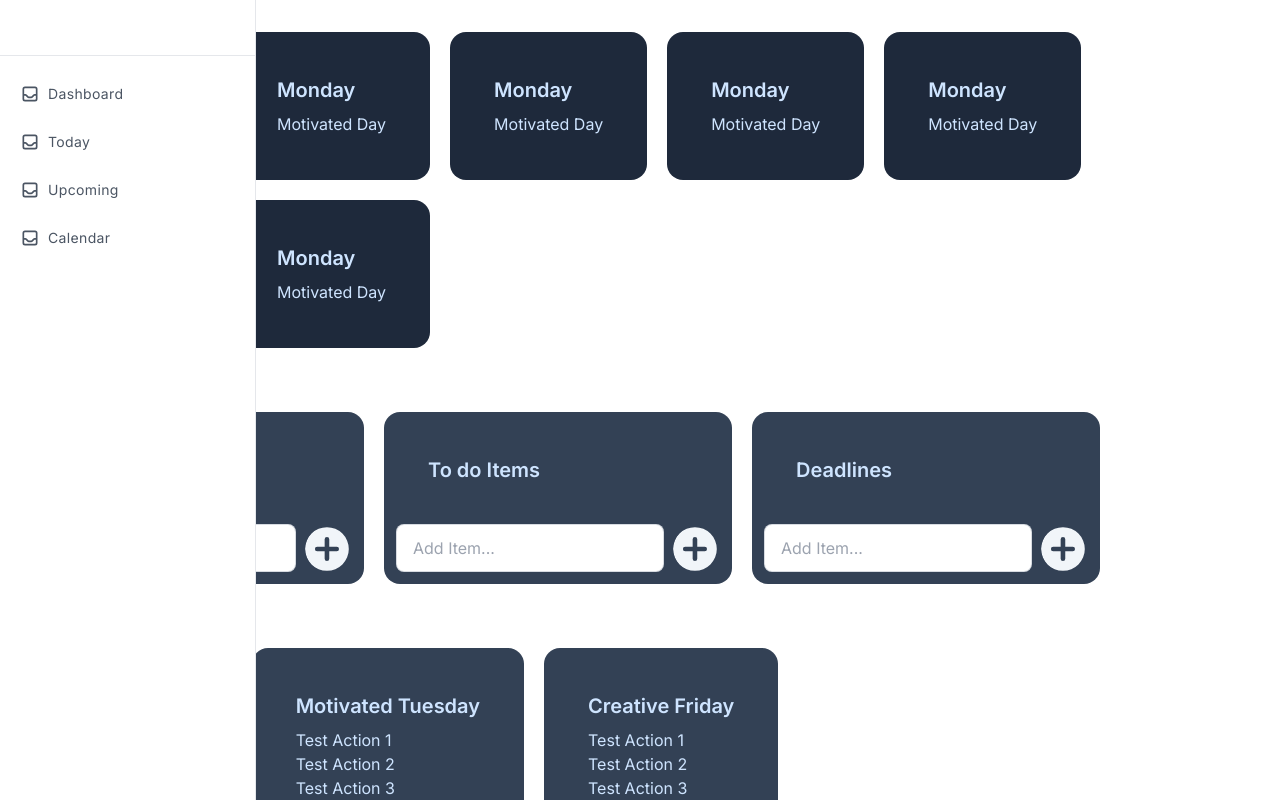
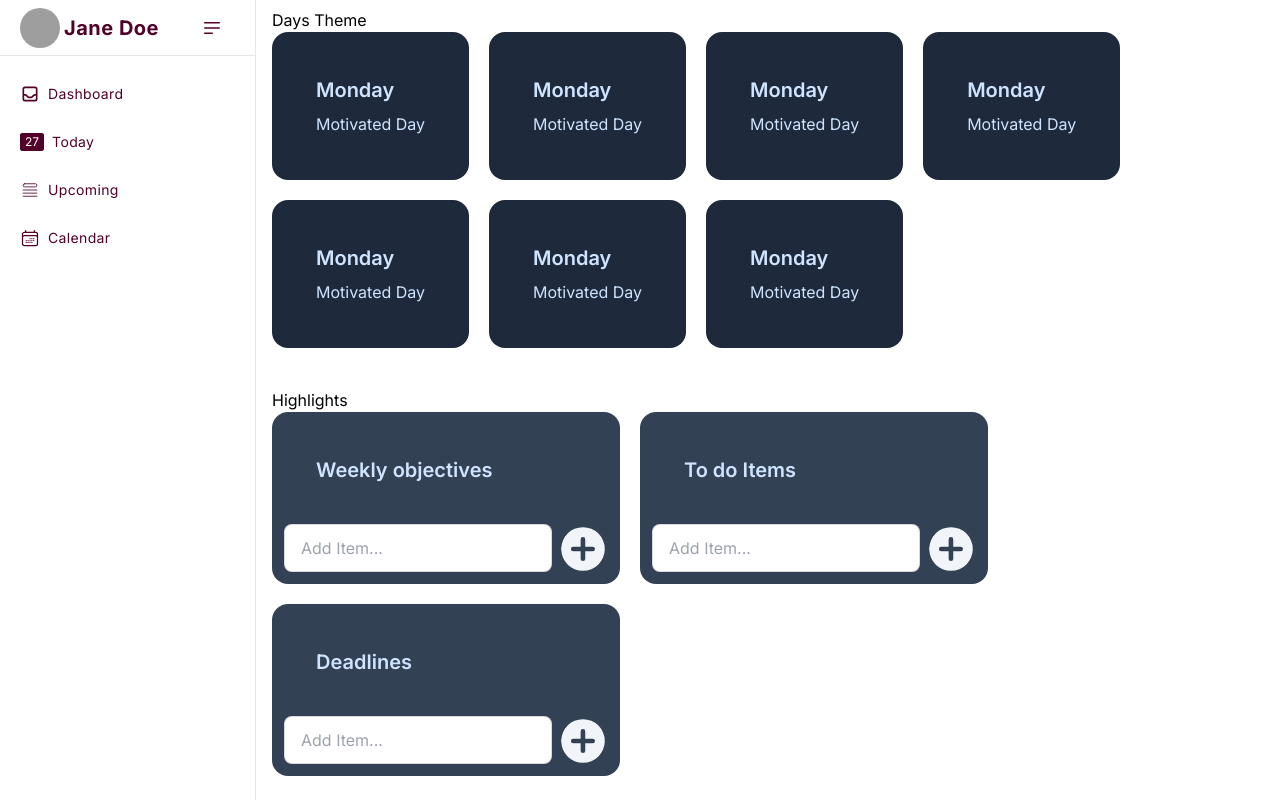
Before and after one commit to irfiacre/ontrackr, a Next.js app: page / in a window 1280 px wide. Shown: the top 800 px of the page. Built offline with nearby package versions, Linux system fonts and the light colour scheme; grey boxes are pictures that could not be loaded.

Commit message:
improve and define layout

```diff
--- a/app/components/LayoutCompmontents/Sidebar.tsx
+++ b/app/components/LayoutCompmontents/Sidebar.tsx
@@ -1,9 +1,12 @@
+/* eslint-disable @next/next/no-img-element */
 import React from "react";
+import Link from "next/link";
 
 const Sidebar = () => {
   const menuItems = [
     {
       title: "Dashboard",
+      link: "/",
       icon: (
         <path
           strokeLinecap="round"
@@ -15,51 +18,94 @@ const Sidebar = () => {
     },
     {
       title: "Today",
+      link: "/today",
+      icon: (
+        <span className="text-primary-dark-1 border border-primary-dark-1 rounded-sm text-xs px-1 py-0 bg-primary-dark-1 text-white">
+          {new Date().getDate()}
+        </span>
+      ),
+    },
+    {
+      title: "Upcoming",
+      link: "/week",
       icon: (
         <path
           strokeLinecap="round"
           strokeLinejoin="round"
-          strokeWidth="2"
-          d="M20 13V6a2 2 0 00-2-2H6a2 2 0 00-2 2v7m16 0v5a2 2 0 01-2 2H6a2 2 0 01-2-2v-5m16 0h-2.586a1 1 0 00-.707.293l-2.414 2.414a1 1 0 01-.707.293h-3.172a1 1 0 01-.707-.293l-2.414-2.414A1 1 0 006.586 13H4"
-        ></path>
-      ),
-    },
-    {
-      title: "Upcoming",
-      icon: (
-        <path
-          strokeLinecap="round"
-          strokeLinejoin="round"
-          strokeWidth="2"
-          d="M20 13V6a2 2 0 00-2-2H6a2 2 0 00-2 2v7m16 0v5a2 2 0 01-2 2H6a2 2 0 01-2-2v-5m16 0h-2.586a1 1 0 00-.707.293l-2.414 2.414a1 1 0 01-.707.293h-3.172a1 1 0 01-.707-.293l-2.414-2.414A1 1 0 006.586 13H4"
-        ></path>
+          d="M3.75 12h16.5m-16.5 3.75h16.5M3.75 19.5h16.5M5.625 4.5h12.75a1.875 1.875 0 0 1 0 3.75H5.625a1.875 1.875 0 0 1 0-3.75Z"
+        />
       ),
     },
     {
       title: "Calendar",
+      link: "/calendar",
       icon: (
+        <svg
+          xmlns="http://www.w3.org/2000/svg"
+          fill="none"
+          viewBox="0 0 24 24"
+          strokeWidth={1.5}
+          stroke="currentColor"
+          className="w-6 h-6"
+        >
           <path
             strokeLinecap="round"
             strokeLinejoin="round"
-          strokeWidth="2"
-          d="M20 13V6a2 2 0 00-2-2H6a2 2 0 00-2 2v7m16 0v5a2 2 0 01-2 2H6a2 2 0 01-2-2v-5m16 0h-2.586a1 1 0 00-.707.293l-2.414 2.414a1 1 0 01-.707.293h-3.172a1 1 0 01-.707-.293l-2.414-2.414A1 1 0 006.586 13H4"
-        ></path>
+            d="M6.75 3v2.25M17.25 3v2.25M3 18.75V7.5a2.25 2.25 0 0 1 2.25-2.25h13.5A2.25 2.25 0 0 1 21 7.5v11.25m-18 0A2.25 2.25 0 0 0 5.25 21h13.5A2.25 2.25 0 0 0 21 18.75m-18 0v-7.5A2.25 2.25 0 0 1 5.25 9h13.5A2.25 2.25 0 0 1 21 11.25v7.5m-9-6h.008v.008H12v-.008ZM12 15h.008v.008H12V15Zm0 2.25h.008v.008H12v-.008ZM9.75 15h.008v.008H9.75V15Zm0 2.25h.008v.008H9.75v-.008ZM7.5 15h.008v.008H7.5V15Zm0 2.25h.008v.008H7.5v-.008Zm6.75-4.5h.008v.008h-.008v-.008Zm0 2.25h.008v.008h-.008V15Zm0 2.25h.008v.008h-.008v-.008Zm2.25-4.5h.008v.008H16.5v-.008Zm0 2.25h.008v.008H16.5V15Z"
+          />
+        </svg>
       ),
     },
   ];
+  const userInfo = {
+    username: "janeDoe",
+    firstName: "Jane",
+    lastName: "Doe",
+    image:
+      "https://daisyui.com/images/stock/photo-1534528741775-53994a69daeb.jpg",
+  };
   return (
-    <div className="min-h-screen flex flex-col flex-auto flex-shrink-0 antialiased bg-gray-50 text-gray-800">
-      <div className="fixed flex flex-col top-0 left-0 w-64 bg-white h-full border-r">
-        <div className="flex items-center justify-center h-14 border-b"></div>
+    <div className="flex flex-col flex-auto flex-shrink-0 antialiased bg-gray-50 text-gray-800">
+      <div className="relative flex flex-col top-0 left-0 w-64 bg-white h-full border-r">
+        <div className="flex items-center justify-between h-14 border-b">
+          <div className="flex items-center ml-4">
+            <div className="btn btn-ghost btn-circle avatar">
+              <div className="w-10 rounded-full">
+                <img alt="User Img" src={userInfo.image} />
+              </div>
+            </div>
+            <strong className="text-xl tracking-wide truncate text-center align-middle text-primary-dark-1">
+              {`${userInfo.firstName} ${userInfo.lastName}`}
+            </strong>
+          </div>
+          <div className="mr-4 cursor-pointer btn btn-ghost text-primary-dark-1 hover:bg-primary-0 hover:bg-opacity-25">
+            <svg
+              xmlns="http://www.w3.org/2000/svg"
+              viewBox="0 0 20 20"
+              fill="currentColor"
+              className="w-5 h-5"
+            >
+              <path
+                fillRule="evenodd"
+                d="M2 4.75A.75.75 0 0 1 2.75 4h14.5a.75.75 0 0 1 0 1.5H2.75A.75.75 0 0 1 2 4.75Zm0 10.5a.75.75 0 0 1 .75-.75h7.5a.75.75 0 0 1 0 1.5h-7.5a.75.75 0 0 1-.75-.75ZM2 10a.75.75 0 0 1 .75-.75h14.5a.75.75 0 0 1 0 1.5H2.75A.75.75 0 0 1 2 10Z"
+                clipRule="evenodd"
+              />
+            </svg>
+          </div>
+        </div>
         <div className="overflow-y-auto overflow-x-hidden flex-grow">
           <ul className="flex flex-col py-4 space-y-1">
             {menuItems.map((elt) => (
               <li key={elt.title}>
-                <a
-                  href="#"
-                  className="relative flex flex-row items-center h-11 focus:outline-none hover:bg-gray-50 text-gray-600 hover:text-gray-800 border-l-4 border-transparent hover:border-indigo-500 pr-6"
+                <Link
+                  href={elt.link}
+                  className="relative flex flex-row items-center h-11 focus:outline-none
+                    hover:bg-primary-0 hover:bg-opacity-25 text-primary-dark-1 hover:text-primary-3
+                    focus:bg-primary-0 focus:bg-opacity-20 focus:text-primary-dark-0
+                      border-l-4 border-transparent pr-6"
                 >
                   <span className="inline-flex justify-center items-center ml-4">
+                    {elt.title !== "Today" ? (
                       <svg
                         className="w-5 h-5"
                         fill="none"
@@ -69,11 +115,14 @@ const Sidebar = () => {
                       >
                         {elt.icon}
                       </svg>
+                    ) : (
+                      elt.icon
+                    )}
                   </span>
                   <span className="ml-2 text-sm tracking-wide truncate">
                     {elt.title}
                   </span>
-                </a>
+                </Link>
               </li>
             ))}
           </ul>
--- a/app/layout.tsx
+++ b/app/layout.tsx
@@ -20,8 +20,10 @@ export default function RootLayout({
   return (
     <html lang="en" data-theme="winter">
       <body className={inter.className}>
-        <div className="px-4 py-2">{children}</div>
-        <Sidebar />
+        <div className="flex ">
+          <Sidebar />
+          <div className="px-4 py-2">{children}</div>
+        </div>
         <Footer />
       </body>
     </html>
--- a/tailwind.config.ts
+++ b/tailwind.config.ts
@@ -8,6 +8,15 @@ const config: Config = {
   ],
   theme: {
     extend: {
+      colors: {
+        "primary-0": "#F90C71",
+        "primary-1": "#D80A63",
+        "primary-2": "#B60854",
+        "primary-3": "#950646",
+        "primary-dark-0": "#730437",
+        "primary-dark-1": "#520229",
+        "primary-dark-2":"#30001A",
+      },
       backgroundImage: {
         'gradient-radial': 'radial-gradient(var(--tw-gradient-stops))',
         'gradient-conic':
```
Lines whose indentation alone changed are shown as unchanged.
